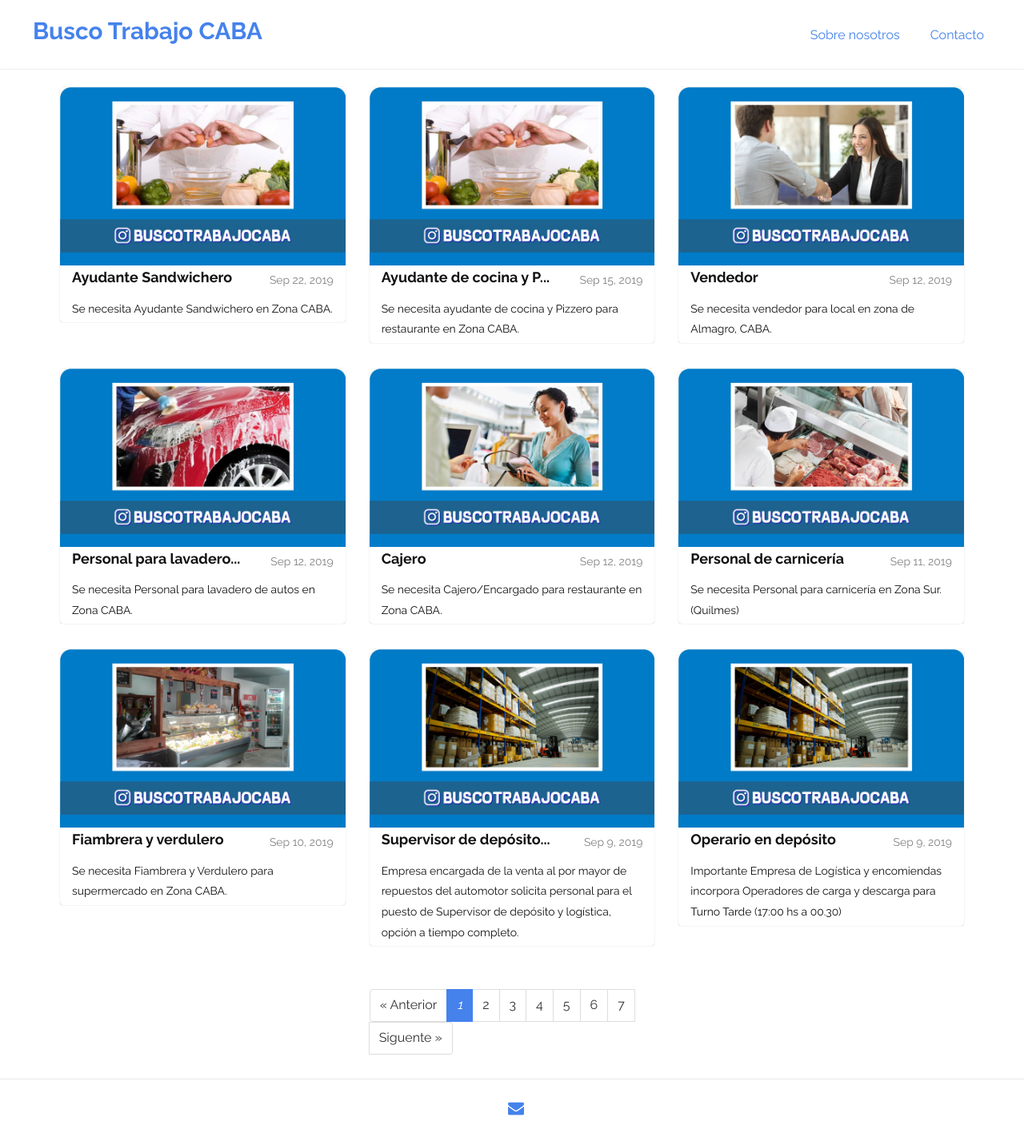
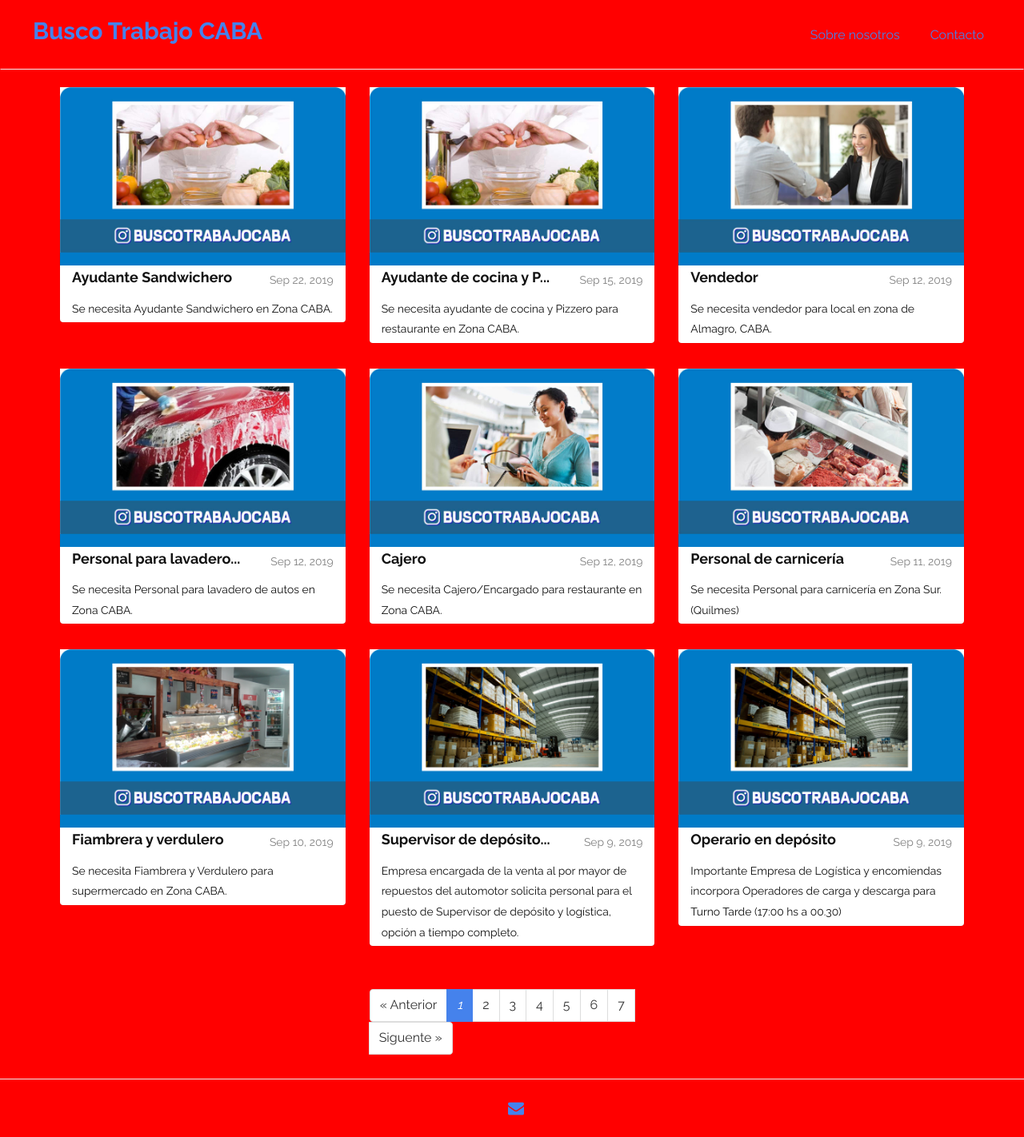
Before and after one commit to Lucas68747/buscotrabajoargentina.github.io, a Jekyll site: the page built from index.html, in a window 1280 px wide. Shown: the whole page at 80% size. Built offline with Jekyll 4.4.1, drawn with Linux system fonts in a browser that asks for light colours; the list of posts is cut into pages by our own code.

Commit message:
Update header.html

```diff
--- a/_includes/header.html
+++ b/_includes/header.html
@@ -1,4 +1,13 @@
 <header class="site-header">
+
+  <head>
+  <style>
+    body { background-color: #FF0000; }
+  </style>
+</head>
+<body>
+</body>
+
 <nav class="navbar navbar-default">
   <div class="container-fluid">
     <!-- Brand and toggle get grouped for better mobile display -->
```
